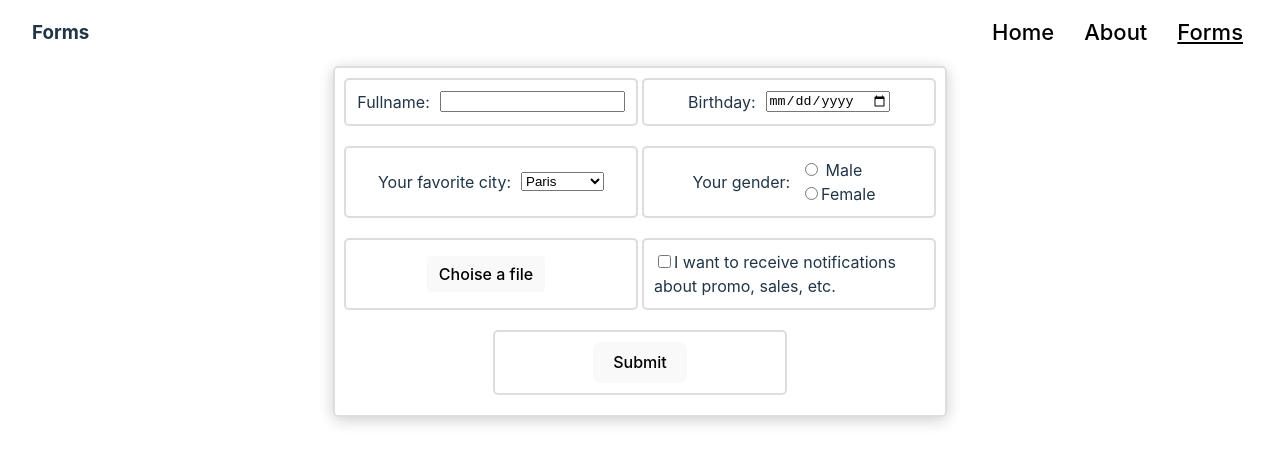
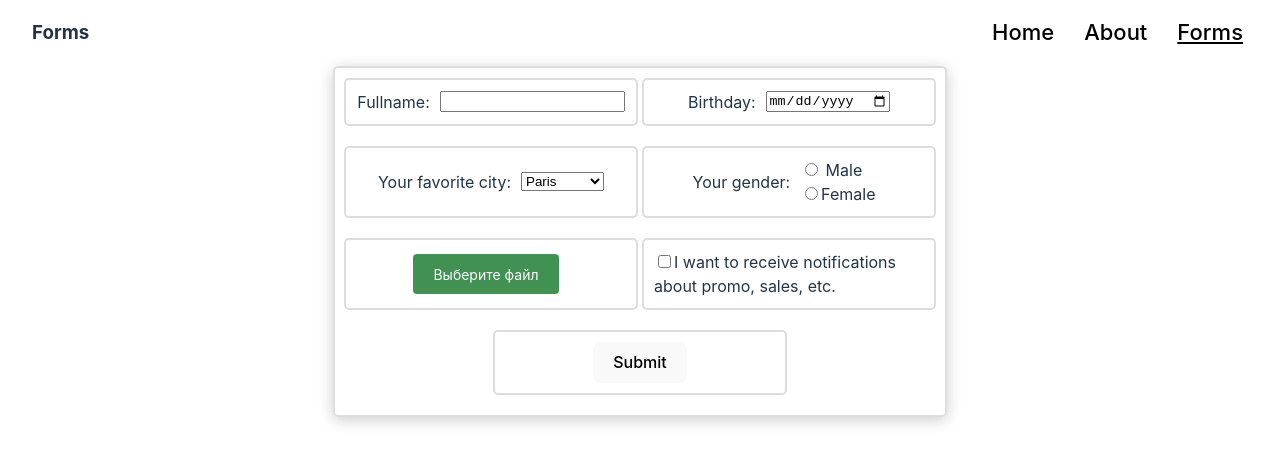
Before and after one commit to Nkp1sss/Reactify, a React (Vite) app: page /forms in a window 1280 px wide. Shown: the top 464 px of the page. Built offline with nearby package versions, Linux system fonts and the light colour scheme; a web font is replaced by a local one.

Commit message:
feat: show image on the cart

```diff
--- a/src/components/Form/Card/FormCard.tsx
+++ b/src/components/Form/Card/FormCard.tsx
@@ -14,11 +14,7 @@ class FormCard extends React.Component<TFormCard> {
       <div className="form-card-wrapper">
         <div className="card-header">
           <div className="card-fullname">{this.props.fullname}</div>
-          <img
-            className="card-image"
-            src="https://fikiwiki.com/uploads/posts/2022-02/1645058018_5-fikiwiki-com-p-kartinki-s-khoroshim-kachestvom-6.jpg"
-            alt="picture"
-          />
+          <img className="card-image" src={this.props.picture} alt="picture" />
         </div>
         <div className="card-footer">
           <div className="card-city">Favorite city: {this.props.favoriteCity}</div>
--- a/src/components/Form/Form.scss
+++ b/src/components/Form/Form.scss
@@ -26,18 +26,59 @@ form {
     margin-right: 10px;
   }
 
-  input[type="file"] {
-    visibility: hidden;
-    position: absolute;
+
+
+  .input-file {
+    position: relative;
+    display: inline-block;
   }
 
-  label[for="myFile"] {
+  .input-file span {
+    position: relative;
     display: inline-block;
-    padding: 6px 12px;
-    background-color: #f9f9f9;;
-    color: black;
-    font-weight: 500;
+    cursor: pointer;
+    outline: none;
+    text-decoration: none;
+    font-size: 14px;
+    vertical-align: middle;
+    color: rgb(255 255 255);
+    text-align: center;
     border-radius: 4px;
-    cursor: pointer;
+    background-color: #419152;
+    line-height: 22px;
+    height: 40px;
+    padding: 10px 20px;
+    box-sizing: border-box;
+    border: none;
+    margin: 0;
+    transition: background-color 0.2s;
+  }
+
+  .input-file input[type=file] {
+    position: absolute;
+    z-index: -1;
+    opacity: 0;
+    display: block;
+    width: 0;
+    height: 0;
+  }
+
+  /* Focus */
+  .input-file input[type=file]:focus+span {
+    box-shadow: 0 0 0 0.2rem rgba(0, 123, 255, .25);
+  }
+
+  /* Hover/active */
+  .input-file:hover span {
+    background-color: #59be6e;
+  }
+
+  .input-file:active span {
+    background-color: #2E703A;
+  }
+
+  /* Disabled */
+  .input-file input[type=file]:disabled+span {
+    background-color: #eee;
   }
 }
--- a/src/components/Form/Form.tsx
+++ b/src/components/Form/Form.tsx
@@ -10,10 +10,13 @@ type TFormProps = {
 
 class Form extends React.Component<TFormProps> {
   private form: React.RefObject<HTMLFormElement>;
+
   private textInput: React.RefObject<HTMLInputElement>;
   private dateInput: React.RefObject<HTMLInputElement>;
   private selectInput: React.RefObject<HTMLSelectElement>;
   private fileInput: React.RefObject<HTMLInputElement>;
+  private imageLink: string;
+
   private checkboxInput: React.RefObject<HTMLInputElement>;
   private maleRadioInput: React.RefObject<HTMLInputElement>;
   private femaleRadioInput: React.RefObject<HTMLInputElement>;
@@ -21,10 +24,13 @@ class Form extends React.Component<TFormProps> {
   constructor(props: TFormProps) {
     super(props);
     this.form = React.createRef();
+
     this.textInput = React.createRef();
     this.dateInput = React.createRef();
     this.selectInput = React.createRef();
     this.fileInput = React.createRef();
+    this.imageLink = '';
+
     this.checkboxInput = React.createRef();
     this.maleRadioInput = React.createRef();
     this.femaleRadioInput = React.createRef();
@@ -40,14 +46,26 @@ class Form extends React.Component<TFormProps> {
       fullname: this.textInput.current?.value || '',
       birthday: this.dateInput.current?.value || '',
       favoriteCity: this.selectInput.current?.value || '',
-      picture: this.fileInput.current?.value || '',
+      picture: this.imageLink ? this.imageLink : '',
       permission: this.checkboxInput.current?.checked || false,
       gender: isMale ? 'male' : isFemale ? 'female' : '',
     };
 
-    console.log(this.fileInput.current?.value, object.picture);
     this.props.addCard(object);
+
+    this.imageLink = '';
     this.form.current?.reset();
+  }
+
+  fileInputHandler(e: React.SyntheticEvent<HTMLInputElement>) {
+    const target = e.target as HTMLInputElement;
+    if (target.files) {
+      this.imageLink = URL.createObjectURL(target.files[0]);
+    }
+  }
+
+  isValidate() {
+
   }
 
   render() {
@@ -100,8 +118,15 @@ class Form extends React.Component<TFormProps> {
           </div>
         </fieldset>
         <fieldset>
-          <label htmlFor="myFile">Choise a file</label>
-          <input className="button" type="file" id="myFile" ref={this.fileInput} />
+          <label className="input-file">
+            <input
+              type="file"
+              name="file"
+              ref={this.fileInput}
+              onChange={(e) => this.fileInputHandler(e)}
+            />
+            <span>Выберите файл</span>
+          </label>
         </fieldset>
         <fieldset>
           <label>
```
